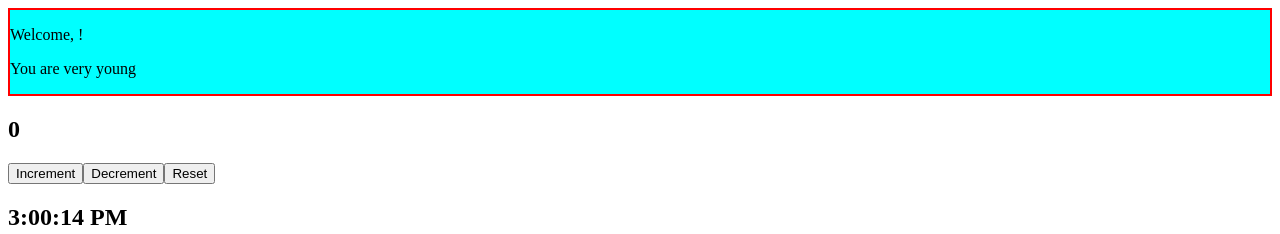
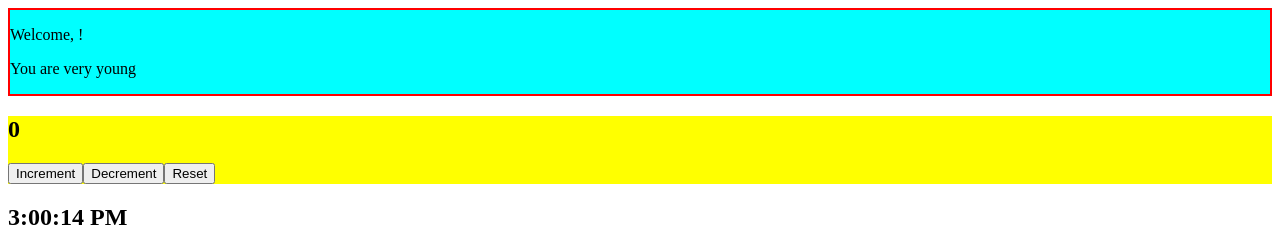
Before and after one commit to AlessioNatale/React, a React (Vite) app in the folder esercizi/: page / in a window 1280 px wide. Shown: the top 234 px of the page. Built offline with nearby package versions, Linux system fonts and the light colour scheme.

Commit message:
commit-es-61

```diff
--- a/esercizi/src/Counter.jsx
+++ b/esercizi/src/Counter.jsx
@@ -19,8 +19,12 @@ export function Counter ({value = 0}){
         setCounter(0)
      }
 
+    const CounterStyle = {
+        backgroundColor: "yellow",
+    }
+
     return(
-        <div>
+        <div style={CounterStyle}>
             <CounterDisplay intialValue={counter} />
             <button onClick={handleCounterIncrement}>Increment</button>
             <button onClick={handelCounterDecrement}>Decrement</button>
```
